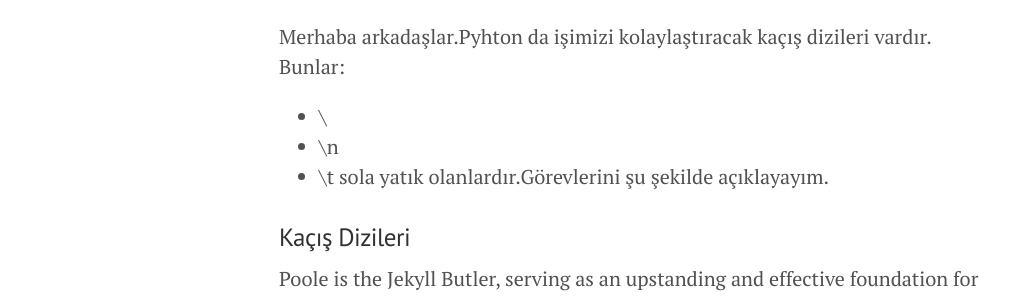
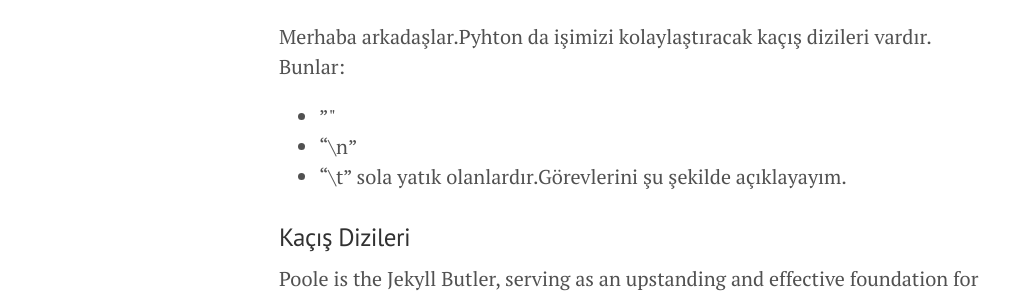
Before and after one commit to kenancn/kenancn.github.io, a Jekyll site: the page built from _posts/2017-01-15-python-kacis-dizileri-yorum.md, in a window 1280 px wide. Shown: the part 210-509 px from the top of the page, without its empty margins (1-1014 px from the left). Built offline with Jekyll 4.4.1, drawn with Linux system fonts in a browser that asks for light colours; Markdown is read by kramdown in place of the engine named in the settings.

```diff
--- a/_posts/2017-01-15-python-kacis-dizileri-yorum.md
+++ b/_posts/2017-01-15-python-kacis-dizileri-yorum.md
@@ -5,9 +5,9 @@ title: Pyhtonda kaçış dizileri ve yorum satırları
 
 Merhaba arkadaşlar.Pyhton da işimizi kolaylaştıracak kaçış dizileri vardır.
 Bunlar:
-* \
-* \n
-* \t
+* "\"
+* "\n"
+* "\t"
 sola yatık olanlardır.Görevlerini şu şekilde açıklayayım.
 
 ### Kaçış Dizileri
```
